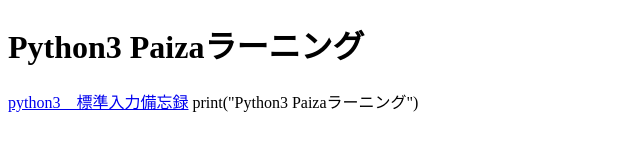
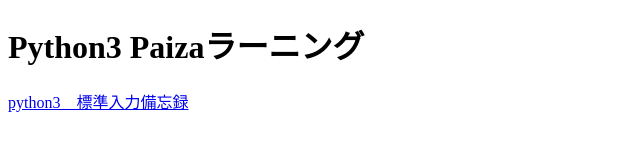
Before and after one commit to Kenta-kenpy/paiza-python3, a plain HTML site: page index.html in a window 1280 px wide. Shown: the whole page, without its empty margins (0-640 px from the left). Drawn offline with Linux system fonts and the light colour scheme.

Commit message:
Update index.html

```diff
--- a/index.html
+++ b/index.html
@@ -10,5 +10,3 @@
 
   </body>
 </html>
-
-print("Python3 Paizaラーニング")
```
